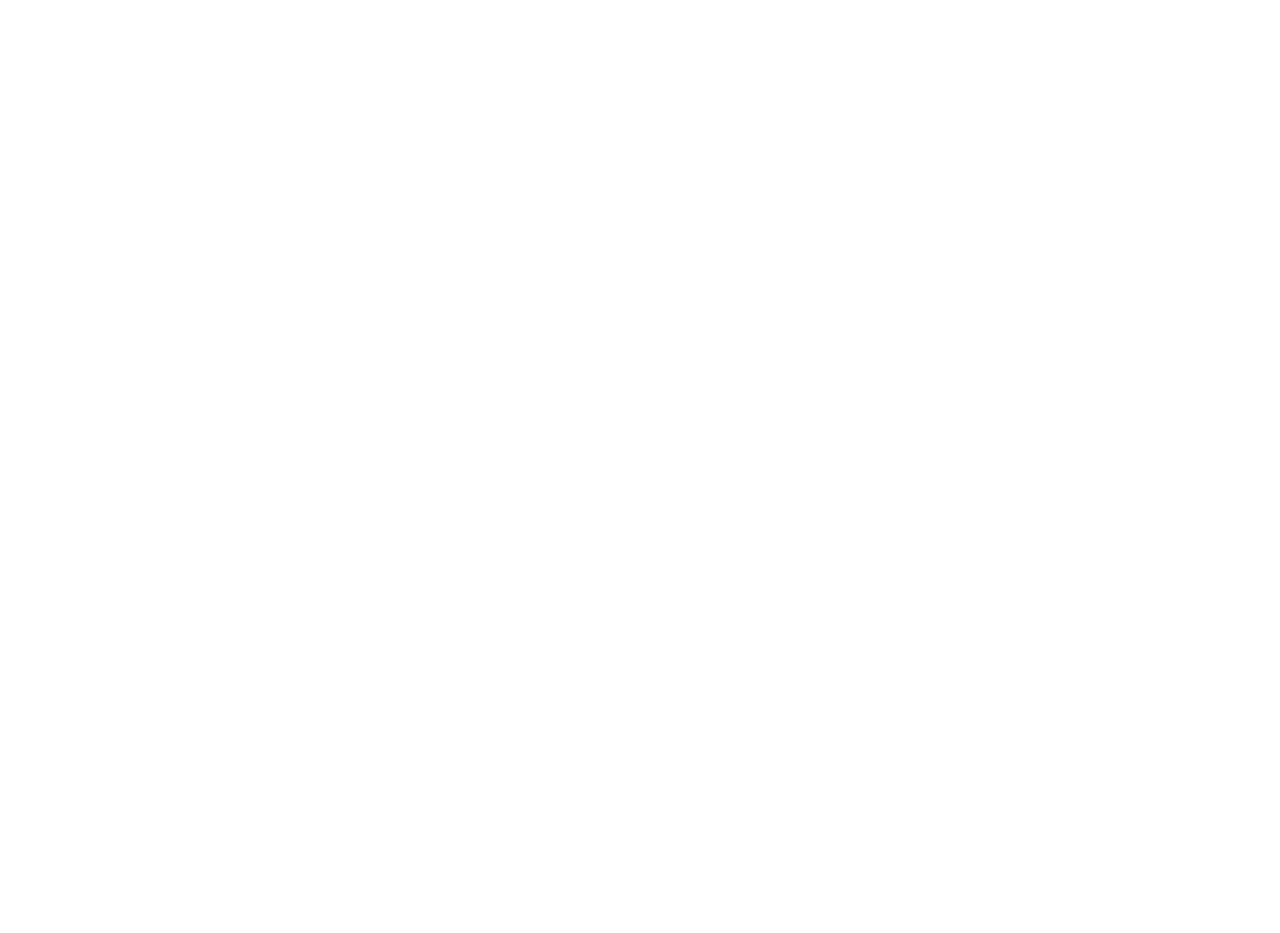
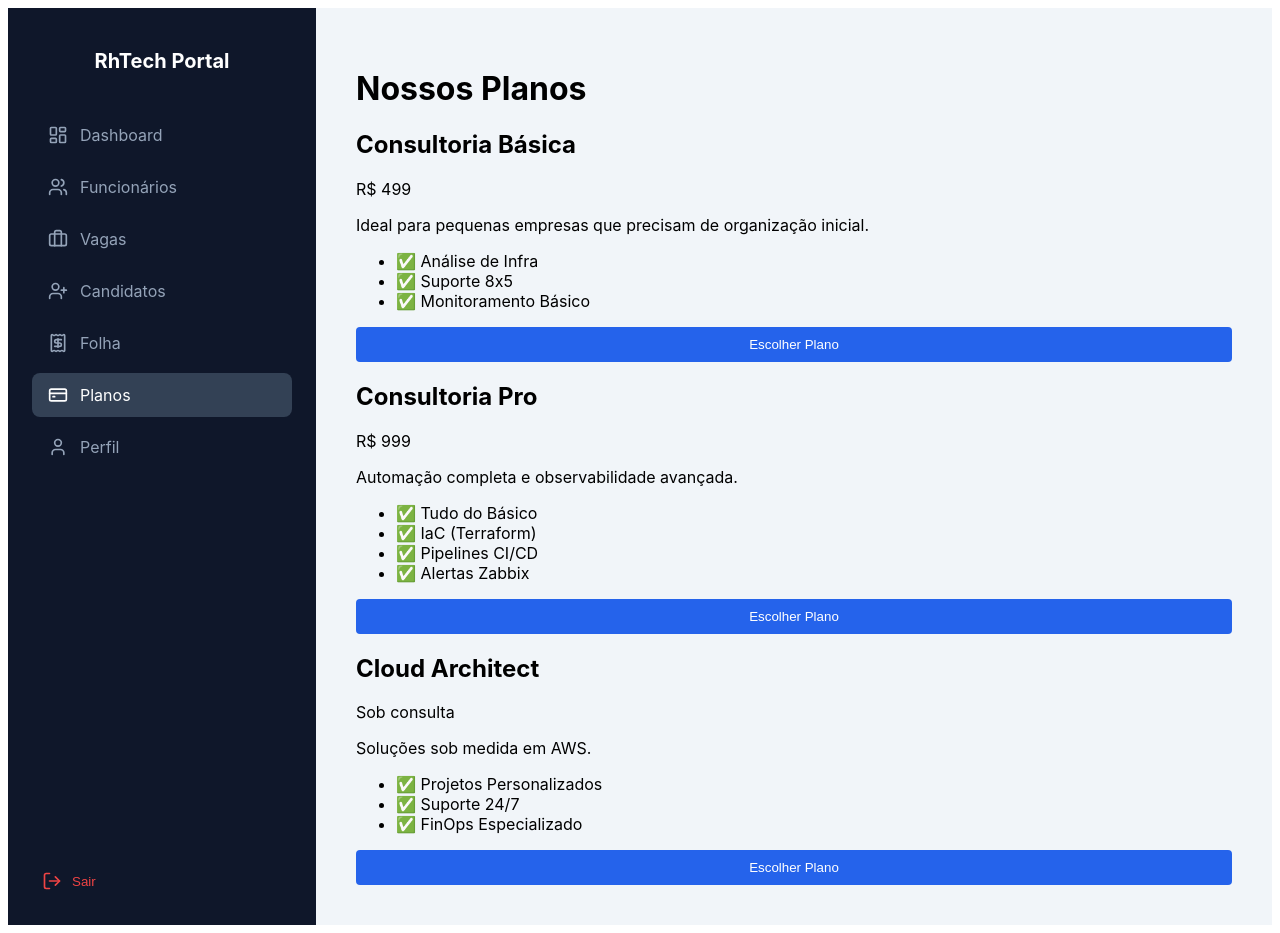
Before and after one commit to a20n21/RhTech, a React (Vite) app in the folder frontend/: page /planos in a window 1280 px wide. Before the commit this address had no page. Before the commit the page ends 800 px from the top, so only its background shows below. Built offline with nearby package versions, Linux system fonts and the light colour scheme.

Commit message:
Novo campo de planos do site

```diff
--- a/frontend/src/App.tsx
+++ b/frontend/src/App.tsx
@@ -4,6 +4,7 @@ import Login from './pages/Login';
 import Dashboard from './pages/Dashboard';
 import Funcionarios from './pages/Funcionarios';
 import Vagas from './pages/Vagas';
+import Planos from './pages/Planos'; // Importação da nova página
 import PlaceholderPage from './pages/PlaceholderPage';
 
 function App() {
@@ -19,6 +20,9 @@ function App() {
           <Route path="/funcionarios" element={<Funcionarios />} />
           <Route path="/vagas" element={<Vagas />} />
 
+          {/* Adicionando a rota de Planos aqui para manter a Sidebar */}
+          <Route path="/planos" element={<Planos />} />
+
           {/* Novas rotas com conteúdo fictício */}
           <Route path="/candidatos" element={<PlaceholderPage title="Candidatos" />} />
           <Route path="/folha" element={<PlaceholderPage title="Folha de Pagamento" />} />
--- a/frontend/src/components/Layout.tsx
+++ b/frontend/src/components/Layout.tsx
@@ -1,10 +1,9 @@
 import { Outlet, Link, useLocation } from 'react-router-dom';
-import { LayoutDashboard, Users, Briefcase, UserPlus, Receipt, User, LogOut } from 'lucide-react';
+import { LayoutDashboard, Users, Briefcase, UserPlus, Receipt, User, LogOut, CreditCard } from 'lucide-react'; // Adicionei CreditCard aqui
 
 export default function Layout() {
   const location = useLocation();
 
-  // Função para estilo do link ativo
   const linkStyle = (path: string) => ({
     display: 'flex',
     alignItems: 'center',
@@ -19,7 +18,6 @@ export default function Layout() {
 
   return (
     <div style={{ display: 'flex', minHeight: '100vh', background: '#f1f5f9', fontFamily: 'Inter, sans-serif' }}>
-      {/* Sidebar Elegante */}
       <aside style={{ width: '260px', background: '#0f172a', color: '#cbd5e1', padding: '24px', display: 'flex', flexDirection: 'column' }}>
         <h2 style={{ color: 'white', marginBottom: '40px', fontSize: '1.25rem', textAlign: 'center' }}>RhTech Portal</h2>
 
@@ -29,15 +27,16 @@ export default function Layout() {
           <Link to="/vagas" style={linkStyle('/vagas')}><Briefcase size={20} /> Vagas</Link>
           <Link to="/candidatos" style={linkStyle('/candidatos')}><UserPlus size={20} /> Candidatos</Link>
           <Link to="/folha" style={linkStyle('/folha')}><Receipt size={20} /> Folha</Link>
+          {/* Adicionando a nova rota de Planos */}
+          <Link to="/planos" style={linkStyle('/planos')}><CreditCard size={20} /> Planos</Link>
           <Link to="/perfil" style={linkStyle('/perfil')}><User size={20} /> Perfil</Link>
         </nav>
 
-        <button style={{ background: 'transparent', border: 'none', color: '#a01616', display: 'flex', alignItems: 'center', gap: '10px', cursor: 'pointer' }}>
+        <button style={{ background: 'transparent', border: 'none', color: '#ef4444', display: 'flex', alignItems: 'center', gap: '10px', cursor: 'pointer' }}>
           <LogOut size={20} /> Sair
         </button>
       </aside>
 
-      {/* Área Central */}
       <main style={{ flex: 1, padding: '40px' }}>
         <Outlet />
       </main>
--- /dev/null
+++ b/frontend/src/pages/Planos.tsx
@@ -0,0 +1,51 @@
+// frontend/pages/Planos.tsx
+export default function Planos() {
+  const planos = [
+    {
+      nome: "Consultoria Básica",
+      preco: "R$ 499",
+      descricao: "Ideal para pequenas empresas que precisam de organização inicial.",
+      beneficios: ["Análise de Infra", "Suporte 8x5", "Monitoramento Básico"]
+    },
+    {
+      nome: "Consultoria Pro",
+      preco: "R$ 999",
+      descricao: "Automação completa e observabilidade avançada.",
+      beneficios: ["Tudo do Básico", "IaC (Terraform)", "Pipelines CI/CD", "Alertas Zabbix"]
+    },
+    {
+      nome: "Cloud Architect",
+      preco: "Sob consulta",
+      descricao: "Soluções sob medida em AWS.",
+      beneficios: ["Projetos Personalizados", "Suporte 24/7", "FinOps Especializado"]
+    }
+  ];
+
+  return (
+    <div className="p-8 max-w-6xl mx-auto">
+      <h1 className="text-3xl font-bold text-gray-900 mb-8 text-center">Nossos Planos</h1>
+
+      <div className="grid grid-cols-1 md:grid-cols-3 gap-6">
+        {planos.map((plano, index) => (
+          <div key={index} className="border border-gray-200 rounded-2xl p-6 shadow-sm hover:shadow-lg transition-shadow">
+            <h2 className="text-xl font-semibold mb-2">{plano.nome}</h2>
+            <p className="text-3xl font-bold text-blue-600 mb-4">{plano.preco}</p>
+            <p className="text-gray-600 mb-6">{plano.descricao}</p>
+
+            <ul className="space-y-2 mb-6">
+              {plano.beneficios.map((b, i) => (
+                <li key={i} className="flex items-center text-sm text-gray-700">
+                  <span className="mr-2">✅</span> {b}
+                </li>
+              ))}
+            </ul>
+
+            <button className="w-full bg-blue-600 text-white py-2 rounded-lg hover:bg-blue-700 transition-colors">
+              Escolher Plano
+            </button>
+          </div>
+        ))}
+      </div>
+    </div>
+  );
+}
```
